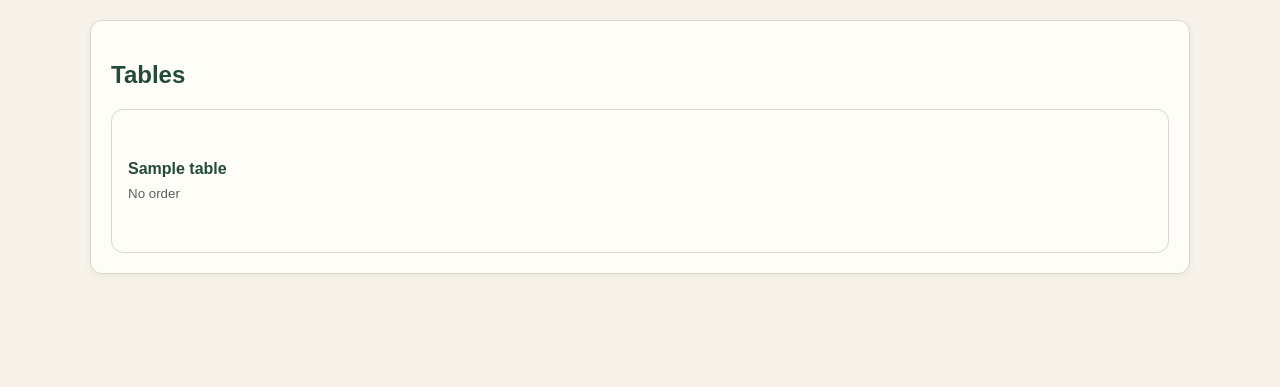
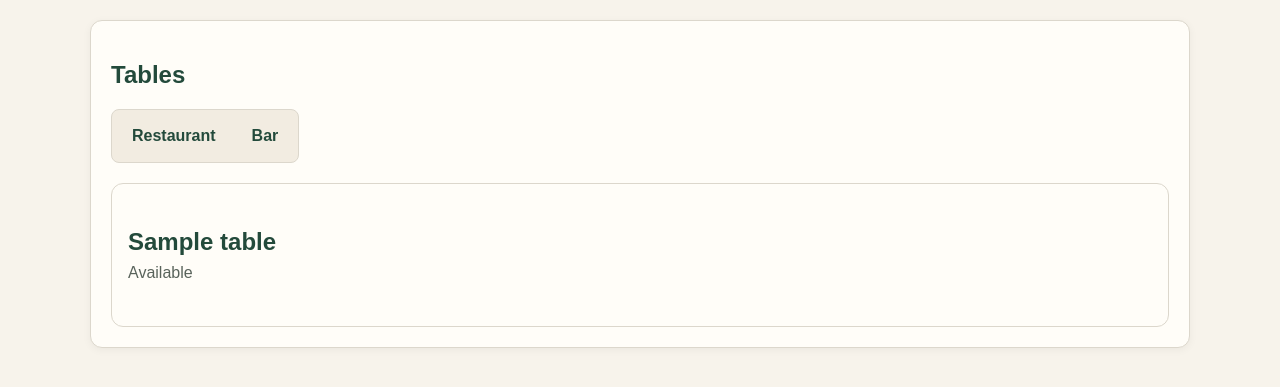
Before and after one commit to daisy-may-t/restaurant, a Flask app: template templates/tables.html in a window 1280 px wide. Shown: the part 85-472 px from the top of the page. Run offline with Flask 3, Linux system fonts and the light colour scheme; the template is opened without the code that fills it: most values are stand-ins (such as "Sample title", 1, 10 or a date in 2020).

Commit message:
split tables by area

```diff
--- a/app/routes.py
+++ b/app/routes.py
@@ -48,7 +48,10 @@ def register_routes(app):
 
     @app.route("/tables")
     def tables():
-        return render_template("tables.html", tables=get_tables())
+        area = request.args.get("area", "restaurant")
+        if area not in ("restaurant", "bar"):
+            abort(400, description="Choose Restaurant or Bar.")
+        return render_template("tables.html", tables=get_tables(area), area=area)
 
     @app.route("/menu", methods=["GET", "POST"])
     def menu():
--- a/static/css/style.css
+++ b/static/css/style.css
@@ -114,6 +114,39 @@ h2, h3 {
   display: inline;
 }
 
+.area-tabs {
+  display: flex;
+  width: fit-content;
+  max-width: 100%;
+  gap: var(--space-1);
+  margin-bottom: var(--space-5);
+  padding: var(--space-1);
+  border: 1px solid var(--color-border);
+  border-radius: var(--radius-control);
+  background: var(--color-surface-muted);
+}
+
+.area-tabs a {
+  display: inline-flex;
+  align-items: center;
+  justify-content: center;
+  min-height: var(--control-height);
+  padding: 0 var(--space-4);
+  border-radius: var(--radius-control);
+  color: var(--color-primary);
+  text-decoration: none;
+  font-weight: 600;
+}
+
+.area-tabs a[aria-current="page"] {
+  background: var(--color-primary);
+  color: white;
+}
+
+.area-tabs a[aria-current="page"]:focus-visible {
+  outline-color: var(--color-text);
+}
+
 .table-grid {
   display: grid;
   grid-template-columns: repeat(auto-fit, minmax(180px, 1fr));
@@ -134,10 +167,32 @@ h2, h3 {
   font-weight: 700;
 }
 
-.table-card small {
+.table-card:hover {
+  border-color: var(--color-primary);
+}
+
+.table-card--open {
+  background: var(--color-occupied);
+  border-color: var(--color-occupied);
+  color: var(--color-text);
+}
+
+.table-card__name {
+  font-size: 1.5rem;
+}
+
+.table-card__status {
   margin-top: var(--space-2);
   color: var(--color-muted);
   font-weight: 500;
+}
+
+.table-card--open .table-card__status {
+  color: var(--color-text);
+}
+
+.table-card__summary {
+  margin-top: var(--space-1);
 }
 
 .data-table {
--- a/templates/tables.html
+++ b/templates/tables.html
@@ -6,11 +6,21 @@
   <section class="panel">
     <h2>Tables</h2>
 
+    <nav class="area-tabs" aria-label="Table area">
+      <a href="{{ url_for('tables', area='restaurant') }}" {% if area == 'restaurant' %}aria-current="page"{% endif %}>Restaurant</a>
+      <a href="{{ url_for('tables', area='bar') }}" {% if area == 'bar' %}aria-current="page"{% endif %}>Bar</a>
+    </nav>
+
     <div class="table-grid">
       {% for table in tables %}
-        <a class="table-card" href="{{ url_for('table_order', table_id=table.id) }}">
-          <span>{{ table.name }}</span>
-          <small>{{ 'Open order' if table.has_open_order else 'No order' }}</small>
+        <a class="table-card{{ ' table-card--open' if table.has_open_order else '' }}" href="{{ url_for('table_order', table_id=table.id) }}">
+          <span class="table-card__name">{{ table.name }}</span>
+          {% if table.has_open_order %}
+            <span class="table-card__status">Open order</span>
+            <span class="table-card__summary">{{ table.item_count }} {{ 'item' if table.item_count == 1 else 'items' }} · &pound;{{ '%.2f'|format(table.total_pence / 100) }}</span>
+          {% else %}
+            <span class="table-card__status">Available</span>
+          {% endif %}
         </a>
       {% endfor %}
     </div>
```
Also changed, not shown: app/table_db.py (+14 -6 lines), tests/test_tables.py (+45 -3 lines).
